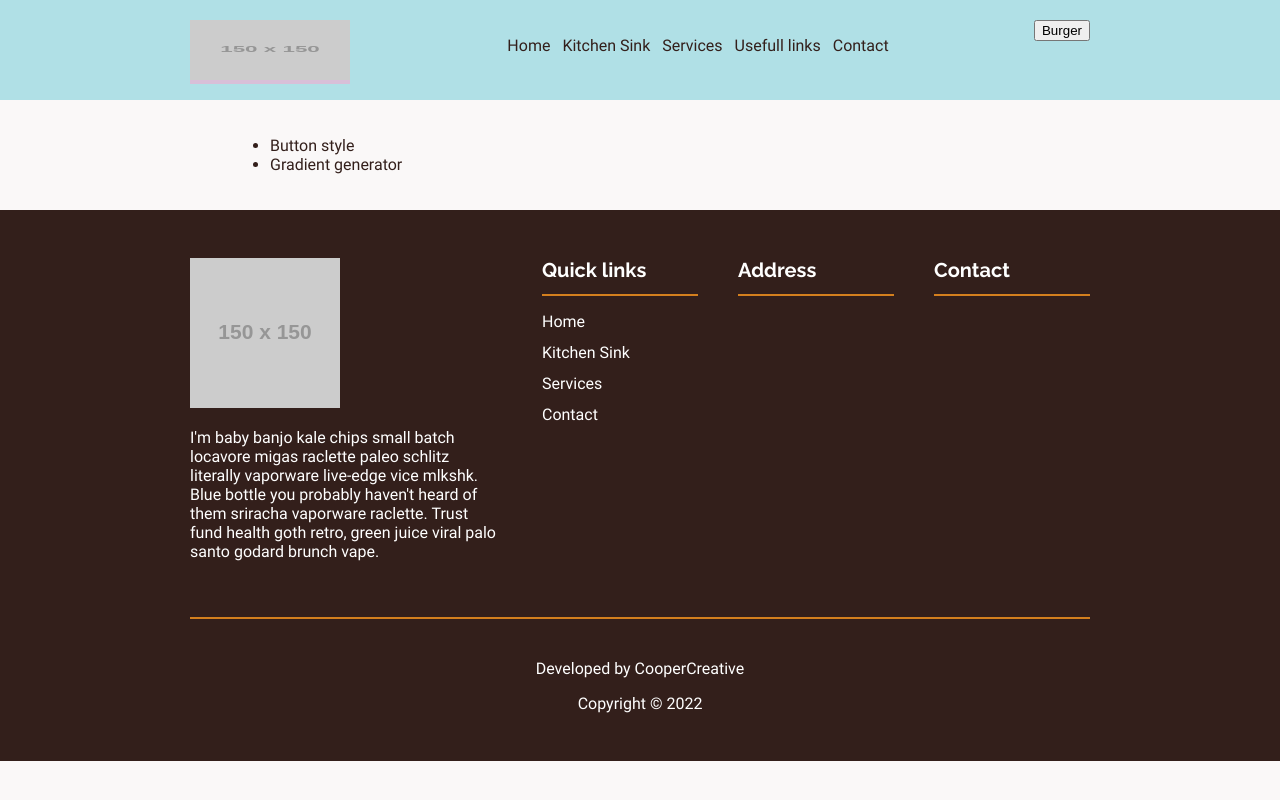
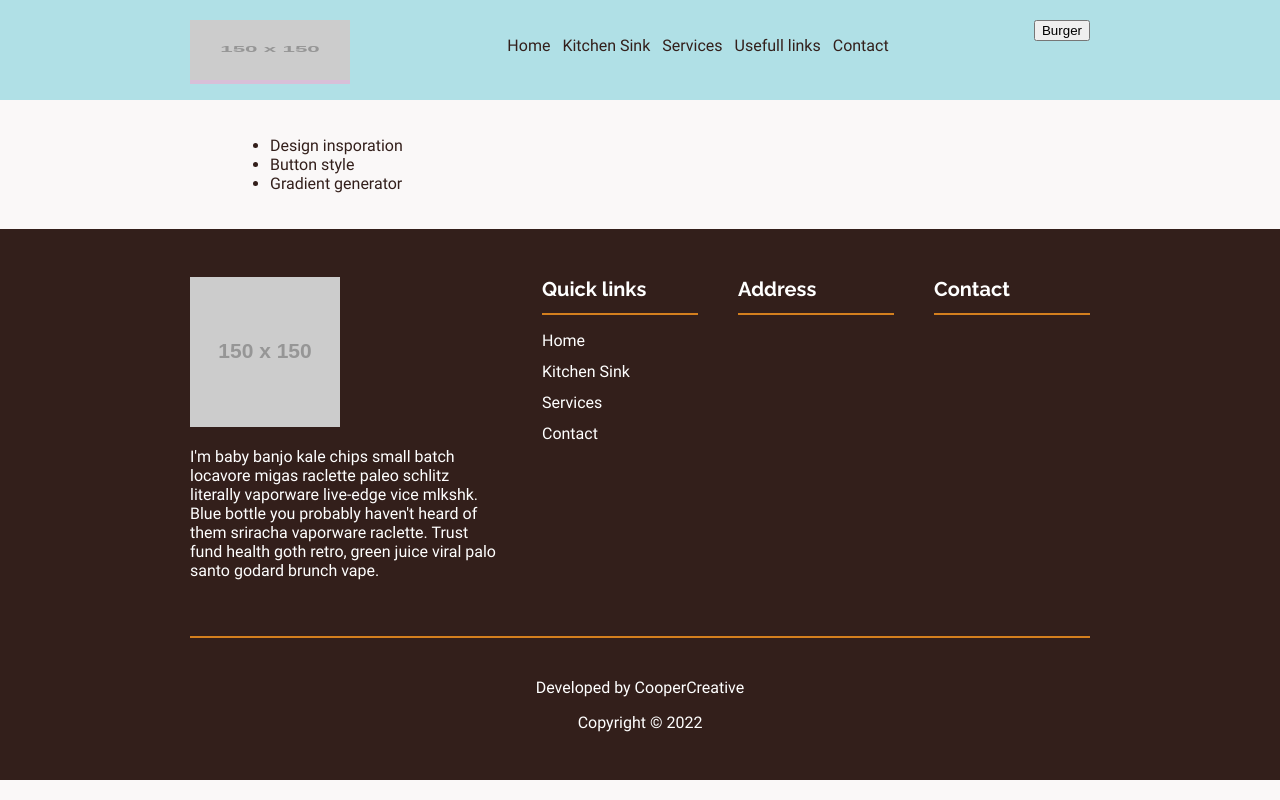
Before and after one commit to KelseyCooper/kcooper.me, a Next.js app: page /UsefulLinks in a window 1280 px wide. Built offline with nearby package versions, Linux system fonts and the light colour scheme.

Commit message:
Add design inspo link

```diff
--- a/pages/UsefulLinks.js
+++ b/pages/UsefulLinks.js
@@ -1,5 +1,6 @@
 const UsefulLinks = () => <ul>
   <section className="section">
+    <li><a href="https://monopo.vn/">Design insporation</a></li>
     <li><a href="https://webdeasy.de/en/top-css-buttons-en/">Button style</a></li>
     <li><a href="https://www.joshwcomeau.com/css/make-beautiful-gradients/">Gradient generator</a></li>
   </section>
```
